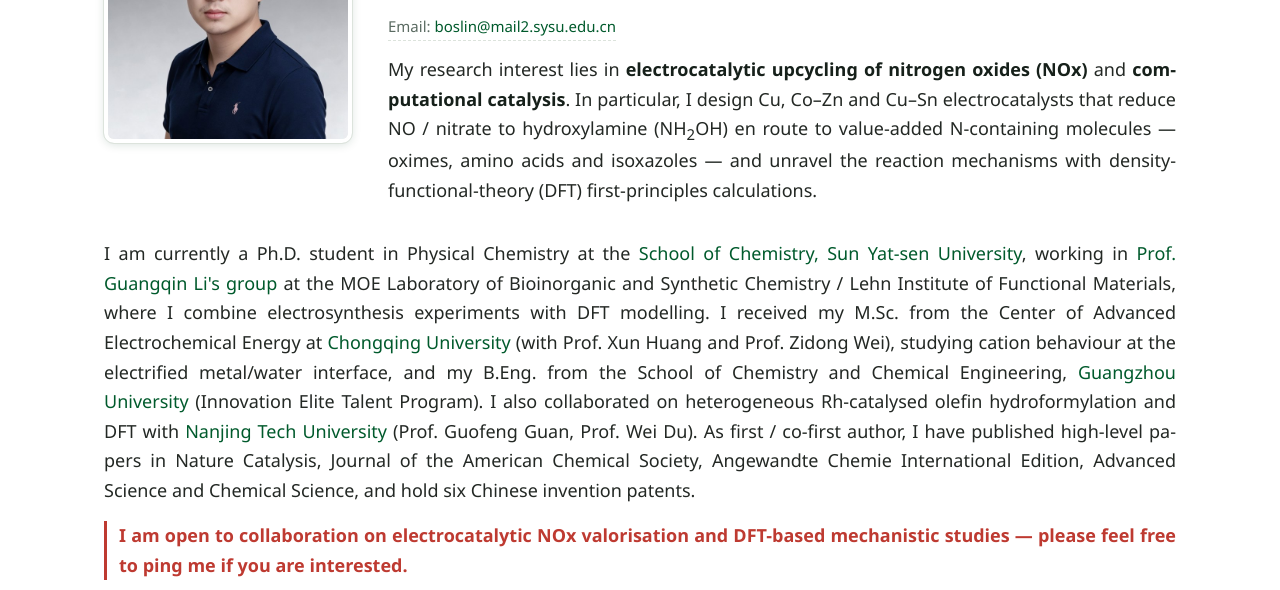
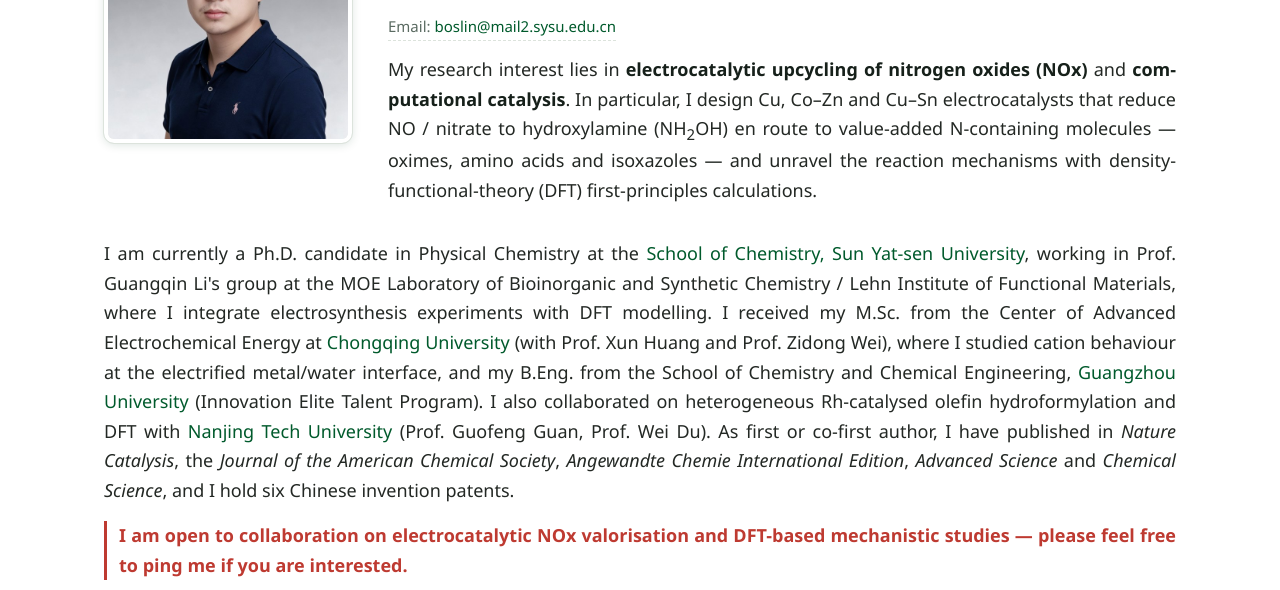
Before and after one commit to boslin-tech/boslin-tech.github.io, a plain HTML site: page index.html in a window 1280 px wide. Shown: the part 210-800 px from the top of the page. Drawn offline with Linux system fonts and the light colour scheme; a web font is replaced by a local one.

Commit message:
Reword Bio paragraph: all-English, institutional names as anchors, no bare URLs

```diff
--- a/index.html
+++ b/index.html
@@ -244,7 +244,7 @@
 
   <!-- ===== Bio ===== -->
   <div class="bio">
-    <p>I am currently a Ph.D. student in Physical Chemistry at the <a href="https://ce.sysu.edu.cn/" target="_blank" rel="noopener">School of Chemistry, Sun Yat-sen University</a>, working in <a href="https://ce.sysu.edu.cn/" target="_blank" rel="noopener">Prof. Guangqin Li's group</a> at the MOE Laboratory of Bioinorganic and Synthetic Chemistry / Lehn Institute of Functional Materials, where I combine electrosynthesis experiments with DFT modelling. I received my M.Sc. from the Center of Advanced Electrochemical Energy at <a href="https://chem.cqu.edu.cn/" target="_blank" rel="noopener">Chongqing University</a> (with Prof. Xun Huang and Prof. Zidong Wei), studying cation behaviour at the electrified metal/water interface, and my B.Eng. from the School of Chemistry and Chemical Engineering, <a href="https://www.gzhu.edu.cn/" target="_blank" rel="noopener">Guangzhou University</a> (Innovation Elite Talent Program). I also collaborated on heterogeneous Rh-catalysed olefin hydroformylation and DFT with <a href="https://www.njtech.edu.cn/" target="_blank" rel="noopener">Nanjing Tech University</a> (Prof. Guofeng Guan, Prof. Wei Du). As first / co-first author, I have published high-level papers in Nature Catalysis, Journal of the American Chemical Society, Angewandte Chemie International Edition, Advanced Science and Chemical Science, and hold six Chinese invention patents.</p>
+    <p>I am currently a Ph.D. candidate in Physical Chemistry at the <a href="https://ce.sysu.edu.cn/" target="_blank" rel="noopener">School of Chemistry, Sun Yat-sen University</a>, working in Prof. Guangqin Li's group at the MOE Laboratory of Bioinorganic and Synthetic Chemistry / Lehn Institute of Functional Materials, where I integrate electrosynthesis experiments with DFT modelling. I received my M.Sc. from the Center of Advanced Electrochemical Energy at <a href="https://chem.cqu.edu.cn/" target="_blank" rel="noopener">Chongqing University</a> (with Prof. Xun Huang and Prof. Zidong Wei), where I studied cation behaviour at the electrified metal/water interface, and my B.Eng. from the School of Chemistry and Chemical Engineering, <a href="https://www.gzhu.edu.cn/" target="_blank" rel="noopener">Guangzhou University</a> (Innovation Elite Talent Program). I also collaborated on heterogeneous Rh-catalysed olefin hydroformylation and DFT with <a href="https://www.njtech.edu.cn/" target="_blank" rel="noopener">Nanjing Tech University</a> (Prof. Guofeng Guan, Prof. Wei Du). As first or co-first author, I have published in <em>Nature Catalysis</em>, the <em>Journal of the American Chemical Society</em>, <em>Angewandte Chemie International Edition</em>, <em>Advanced Science</em> and <em>Chemical Science</em>, and I hold six Chinese invention patents.</p>
     <p class="collab">I am open to collaboration on electrocatalytic NOx valorisation and DFT-based mechanistic studies — please feel free to ping me if you are interested.</p>
   </div>
 
```
